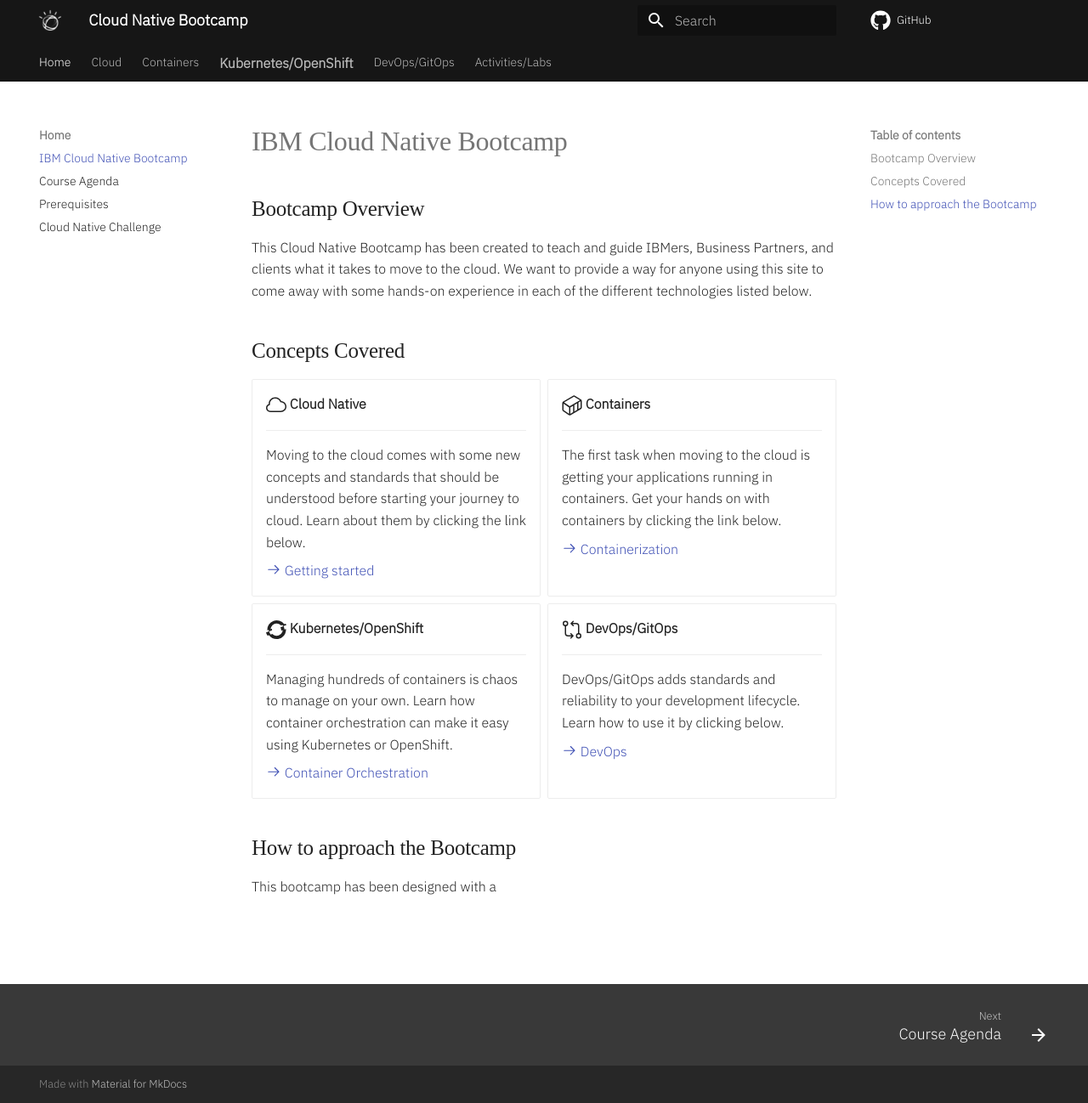
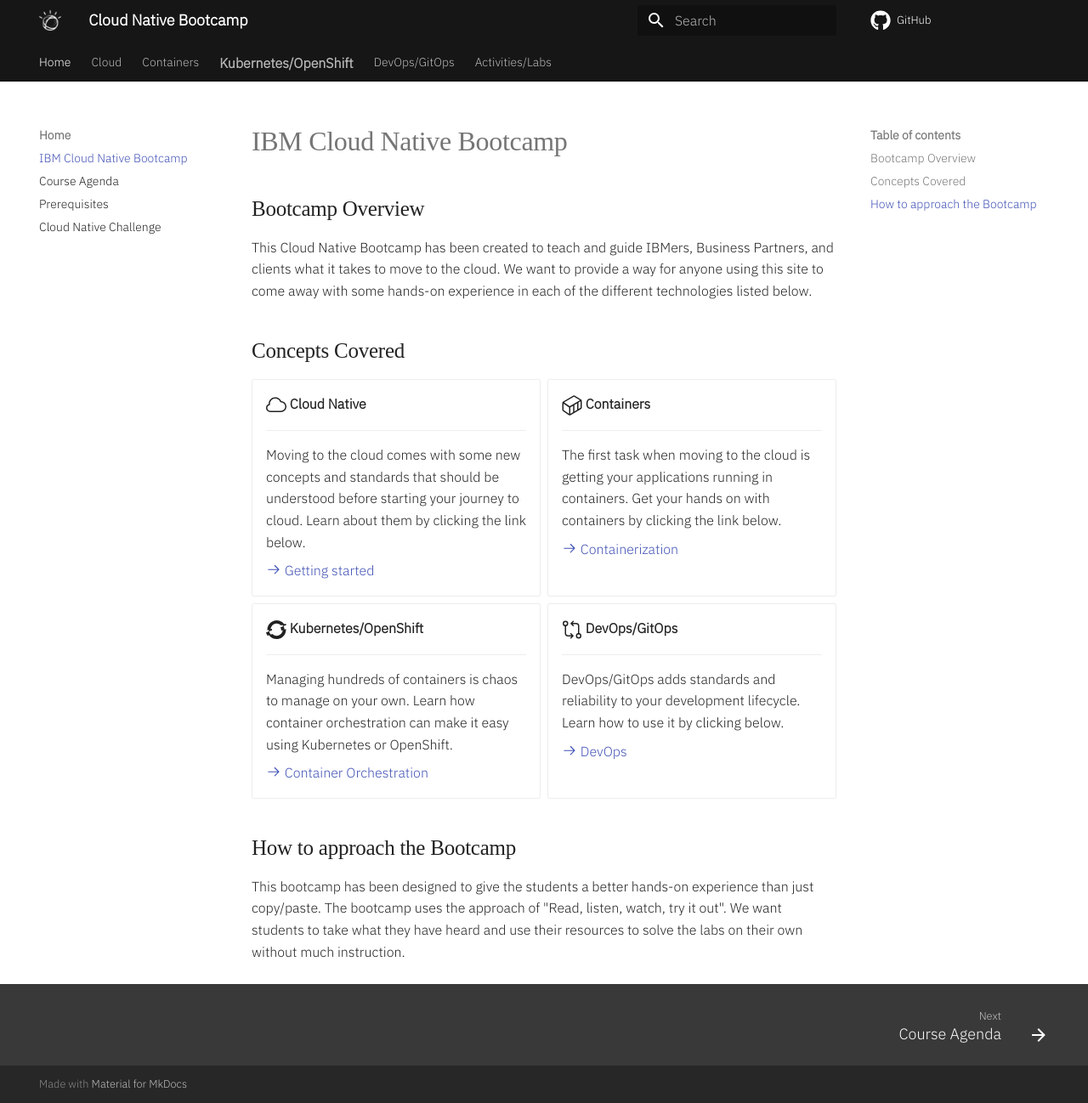
Before and after one commit to bkribbs15/cloudnative-bootcamp, an MkDocs documentation site: the page built from docs/index.md, in a window 1280 px wide and 1298 px high. Shown: the whole window at 85% size. Built offline with MkDocs 1.6.1 and Material for MkDocs 9.7.7, drawn with Linux system fonts in a browser that asks for light colours; some web fonts are replaced; comment, search, counter and statistics services are not loaded.

Commit message:
Update index.md

```diff
--- a/docs/index.md
+++ b/docs/index.md
@@ -45,4 +45,4 @@
 
 ## How to approach the Bootcamp
 
-This bootcamp has been designed with a
+This bootcamp has been designed to give the students a better hands-on experience than just copy/paste.  The bootcamp uses the approach of "Read, listen, watch, try it out". We want students to take what they have heard and use their resources to solve the labs on their own without much instruction.
```
